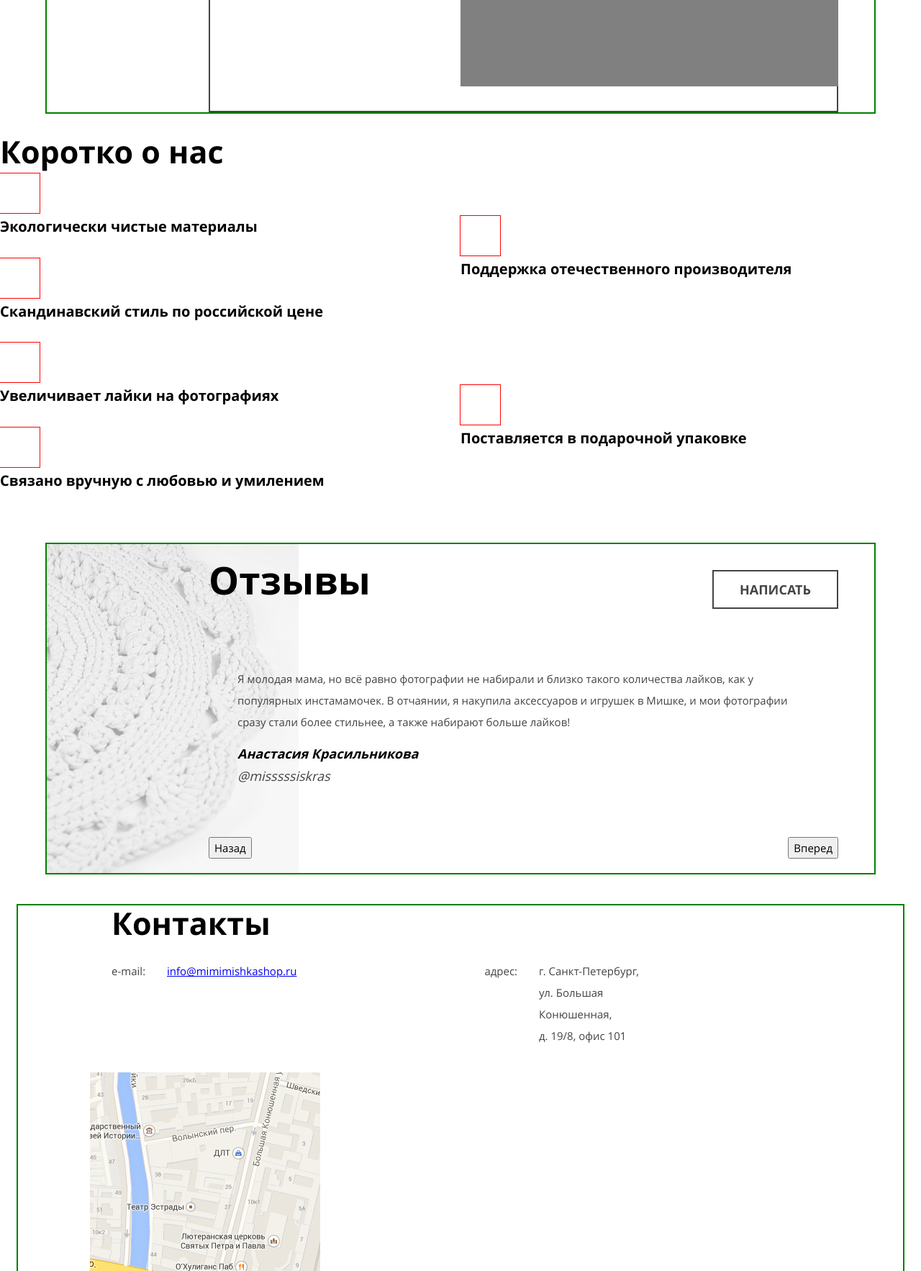
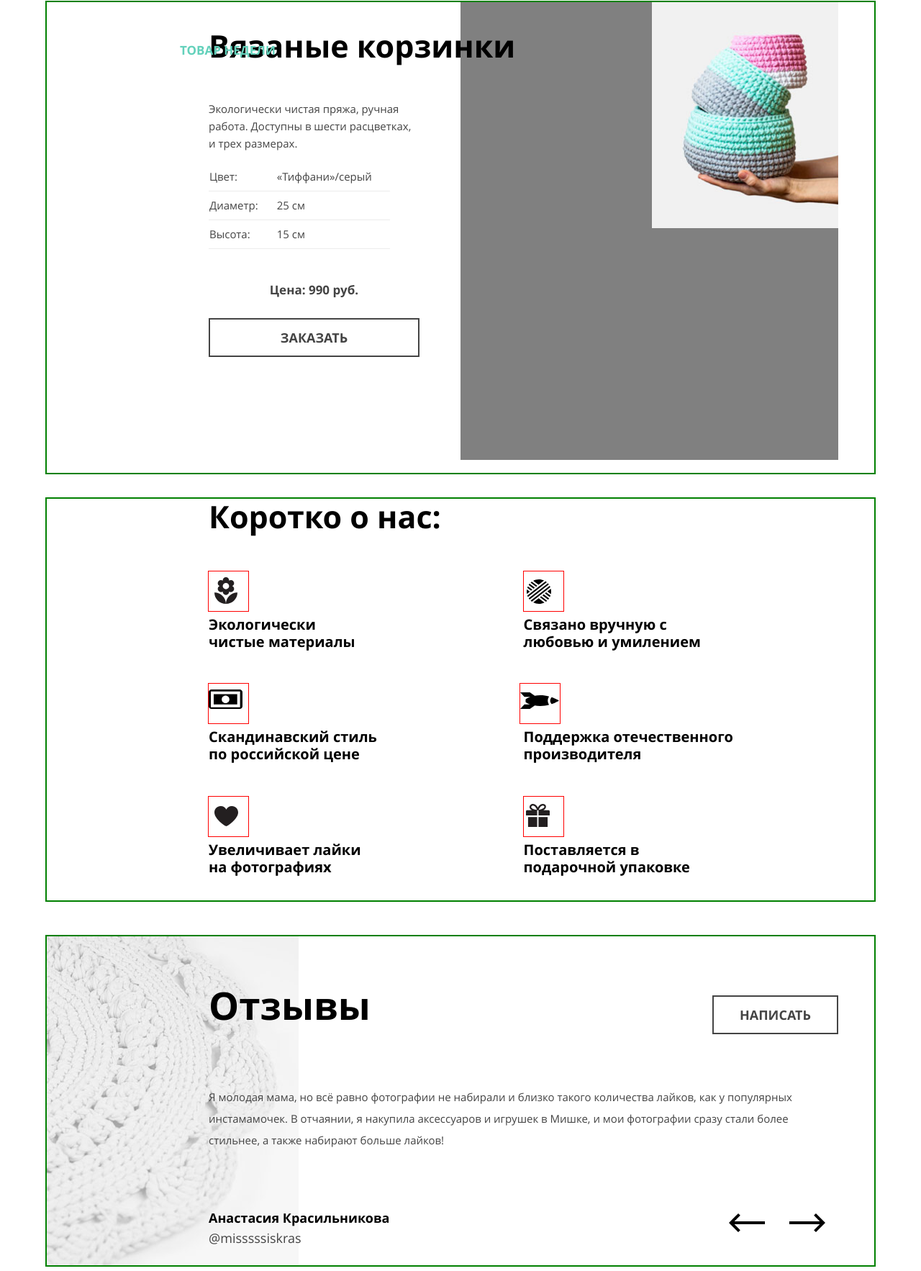
Before and after one commit to Serj-T/mishka, a website: page index.html in a window 1280 px wide. Shown: the part 1034-2800 px from the top of the page at 72% size. Drawn offline with nearby package versions, Linux system fonts and the light colour scheme; files that its build step writes are made by us from their sources.

Commit message:
последние изменения

```diff
--- a/index.html
+++ b/index.html
@@ -6,18 +6,19 @@
     <link href="css/style.css" rel="stylesheet">
   </head>
   <body>
-  <!-- Hello world-->
     <header class="page-header">
       <div class="page-header__wrapper">
         <div class="page-header__logo">
-          <a href=""><img src="img/logo-mobile.svg" width="86" height="35" alt="Интернет-магазин «Мишка»"></a>
+          <a href="index.html"><img src="img/logo-mobile.svg" width="86" height="35" alt="Интернет-магазин «Мишка»"></a>
         </div>
         <nav class="main-nav  main-nav--closed  main-nav--nojs">
           <button class="main-nav__toggle" type="button">Открыть меню</button>
           <div class="main-nav__wrapper">
-            <ul class="main-nav__list main-nav__list--first">
+            <ul class="main-nav__list  main-nav__list--first">
               <li class="main-nav__item"><a href="catalog.html">Каталог товаров</a></li>
               <li class="main-nav__item"><a href="form.html">Вязание на заказ</a></li>
+              <li class="main-nav__item  main-nav__item--option"><a href="form.html">Новые поступления</a></li>
+              <li class="main-nav__item  main-nav__item--option"><a href="form.html">Распродажа</a></li>
             </ul>
             <ul class="main-nav__list  main-nav__list--second">
               <li class="main-nav__item  main-nav__item--search"><a href="#">Поиск по сайту</a></li>
@@ -25,6 +26,7 @@
             </ul>
           </div>
         </nav>
+        <div class="page-header__promo-text">Бесплатная доставка по России</div>
       </div>
     </header>
 
@@ -46,22 +48,31 @@
 </script>
 
     <div class="promo">
-      <div class="promo__wrapper  promo__wrapper--image">
+      <div class="promo__wrapper">
+        <div class="promo__image">
           <h1 class="promo__title">Милые штуки ручной<br> работы для дома</h1>
+        </div>
       </div>
       <div class="promo__groups">
         <nav class="group__nav">
           <ul class="groups__list">
-            <li class="group__item"><a href="#">Предметы интерьера</a></li>
-            <li class="group__item  group__item--dark"><a href="#">Детские игрушки</a></li>
+            <li class="group__item  group__item--inter"><a href="#">Предметы интерьера</a></li>
+            <li class="group__item  group__item--toy"><a href="#">Детские игрушки</a></li>
+            <li class="group__item  group__item--toy"><a href="#">Детские игрушки</a></li>
+            <li class="group__item  group__item--toy"><a href="#">Детские игрушки</a></li>
+            <li class="group__item  group__item--toy"><a href="#">Детские игрушки</a></li>
           </ul>
         </nav>
       </div>
     </div>
 
-    <section class="item-product  item-product--weekly">
+    <section class="item-product">
       <div class="item-product__wrapper">
         <h2 class="item-product__title">Вязаные корзинки</h2>
+        <div class="item-product__photo">
+          <img src="img/triple-set-mobile@1x.jpg" width="259" height="315" alt="Вязанные корзинки">
+        </div>
+        <div class="item-product__text">
           <p class="item-product__info">Экологически чистая пряжа, ручная работа. Доступны в шести расцветках, и трех размерах.</p>
           <table class="item-product__table">
             <tr>
@@ -77,53 +88,56 @@
               <td>15 см</td>
             </tr>
           </table>
-        <div class="item-product__photo">
-          <img src="img/triple-set-mobile@1x.jpg" width="259" height="315" alt="Вязанные корзинки">
         </div>
+        <div class="item-product__action">
           <span class="item-product__price">Цена: 990 руб.</span>
           <a class="btn" href="#">Заказать</a>
+        </div>
       </div>
     </section>
 
     <section class="about-us">
-      <span class="about-us__title">Коротко о нас</span>
+      <div class="about-us__wrapper">
+        <h2 class="about-us__title">Коротко о нас:</h2>
         <ul class="about-us__list">
-        <li class="about__item">Экологически чистые материалы</li>
-        <li class="about__item">Скандинавский стиль по российской цене</li>
-        <li class="about__item">Увеличивает лайки на фотографиях</li>
-        <li class="about__item">Связано вручную с любовью и умилением</li>
-        <li class="about__item">Поддержка отечественного производителя</li>
-        <li class="about__item">Поставляется в подарочной упаковке</li>
+          <li class="about__item  about__item--1">Экологически<br> чистые материалы</li>
+          <li class="about__item  about__item--2">Скандинавский стиль<br> по российской цене</li>
+          <li class="about__item  about__item--3">Увеличивает лайки<br> на фотографиях</li>
+          <li class="about__item  about__item--4">Связано вручную с<br> любовью и умилением</li>
+          <li class="about__item  about__item--5">Поддержка отечественного<br> производителя</li>
+          <li class="about__item  about__item--6">Поставляется в<br> подарочной упаковке</li>
         </ul>
+      </div>
     </section>
+
     <div class="review">
       <div class="review__wrapper">
-        <span class="review__title">Отзывы</span>
-        <blockquote class="review__text">
-          <p>Я молодая мама, но всё равно фотографии не набирали и близко такого количества лайков, как у популярных инстамамочек. В отчаянии, я накупила аксессуаров и игрушек в Мишке, и мои фотографии сразу стали более стильнее, а также набирают больше лайков!</p>
-          <cite class="review__author-name">Анастасия Красильникова<br>
-          <a class="review-author__social" href="#">@misssssiskras</a></cite>
-          </blockquote>
-          <button class="review__prev">Назад</button><button class="review__next">Вперед</button>
+        <h2 class="review__title">Отзывы</h2>
+          <p class="review__text">Я молодая мама, но всё равно фотографии не набирали и близко такого количества лайков, как у популярных инстамамочек. В отчаянии, я накупила аксессуаров и игрушек в Мишке, и мои фотографии сразу стали более стильнее, а также набирают больше лайков!</p>
+          <span class="review__author">
+            <span class="review__author-name">Анастасия Красильникова</span></br>
+            <a class="review-author__social" href="#">@misssssiskras</a>
+          </span>
+          <div class="review__btns">
+            <button class="review__btn  review__btn--prev">Назад</button><button class="review__btn  review__btn--next">Вперед</button>
+          </div>
           <a class="btn" href="#">Написать</a>
       </div>
     </div>
 
-
     <section class="contacts">
       <div class="contacts__wrapper">
         <span class="contacts__title">Контакты</span>
-
           <ul class="email__contact">
             <li class="contact__item">e-mail:</li>
-            <li class="contact__item"><a class="contact__email" href="#">info@mimimishkashop.ru</a></li>
+            <li class="contact__item"><a class="contact__item--email" href="mailto:info@mimimishkashop.ru">info@mimimishkashop.ru</a></li>
           </ul>
           <ul class="tel__contact">
             <li class="contact__item">адрес:</li>
             <li class="contact__item">
-              г. Санкт-Петербург,<br>
-              ул. Большая<br>
-              Конюшенная,<br>
+              г. Санкт-Петербург,
+              ул. Большая
+              Конюшенная,
               д. 19/8, офис 101</li>
           </ul>
           <div class="map"></div>
@@ -153,9 +167,9 @@
           <img src="img/logo-mobile.svg" alt="">
         </div>
         <section class="social">
-          <a class="social__btn social__btn--vk" href="#">VK</a>
+          <a class="social__btn social__btn--ig" href="#">IG</a>
           <a class="social__btn social__btn--fb" href="#">FB</a>
-          <a class="social__btn social__btn--ig" href="#">IG</a>
+          <a class="social__btn social__btn--tw" href="#">IG</a>
         </section>
         <div class="copyright">
           <a class="copyright__author" href="#">Разработано</a>
```
Lines whose indentation alone changed are shown as unchanged.
